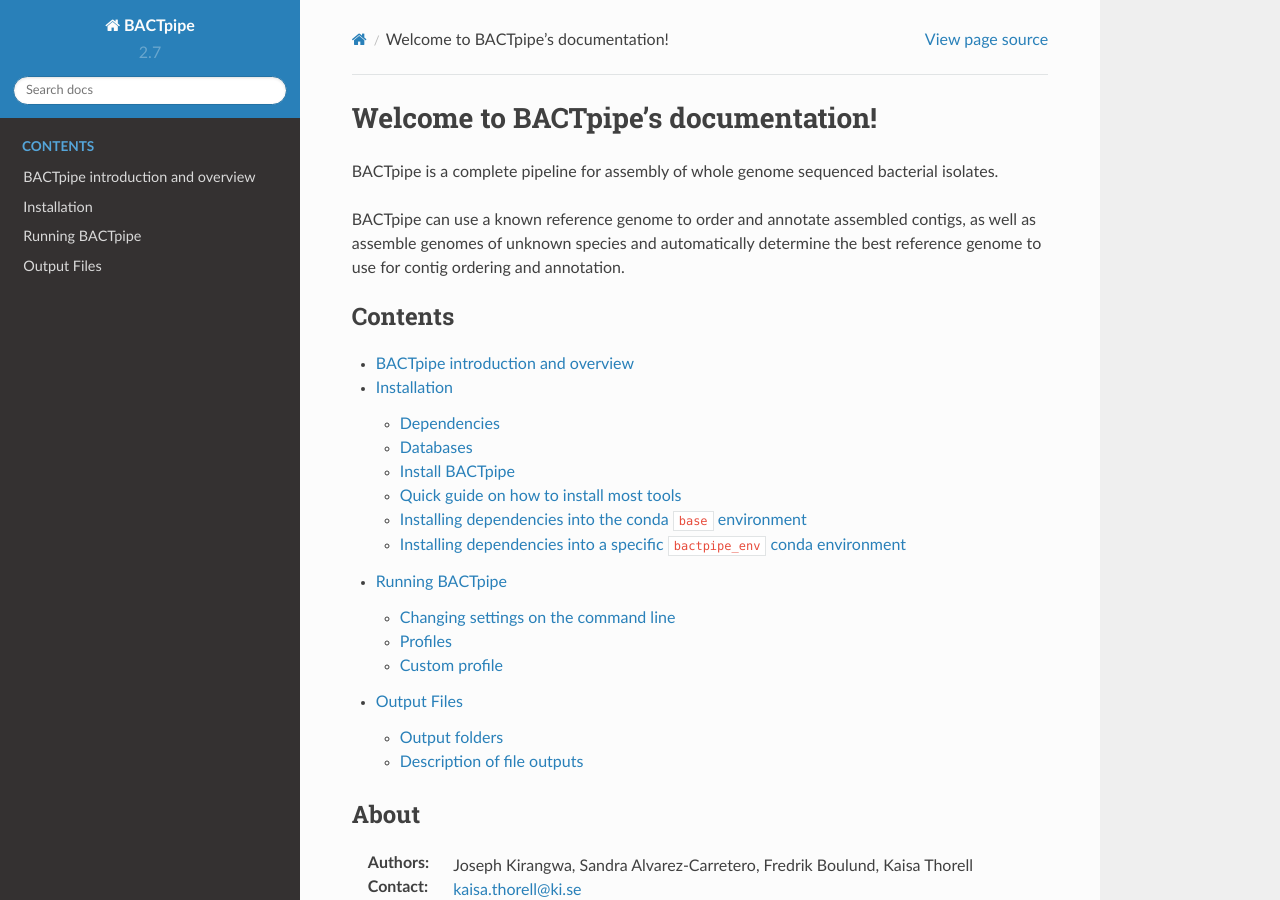
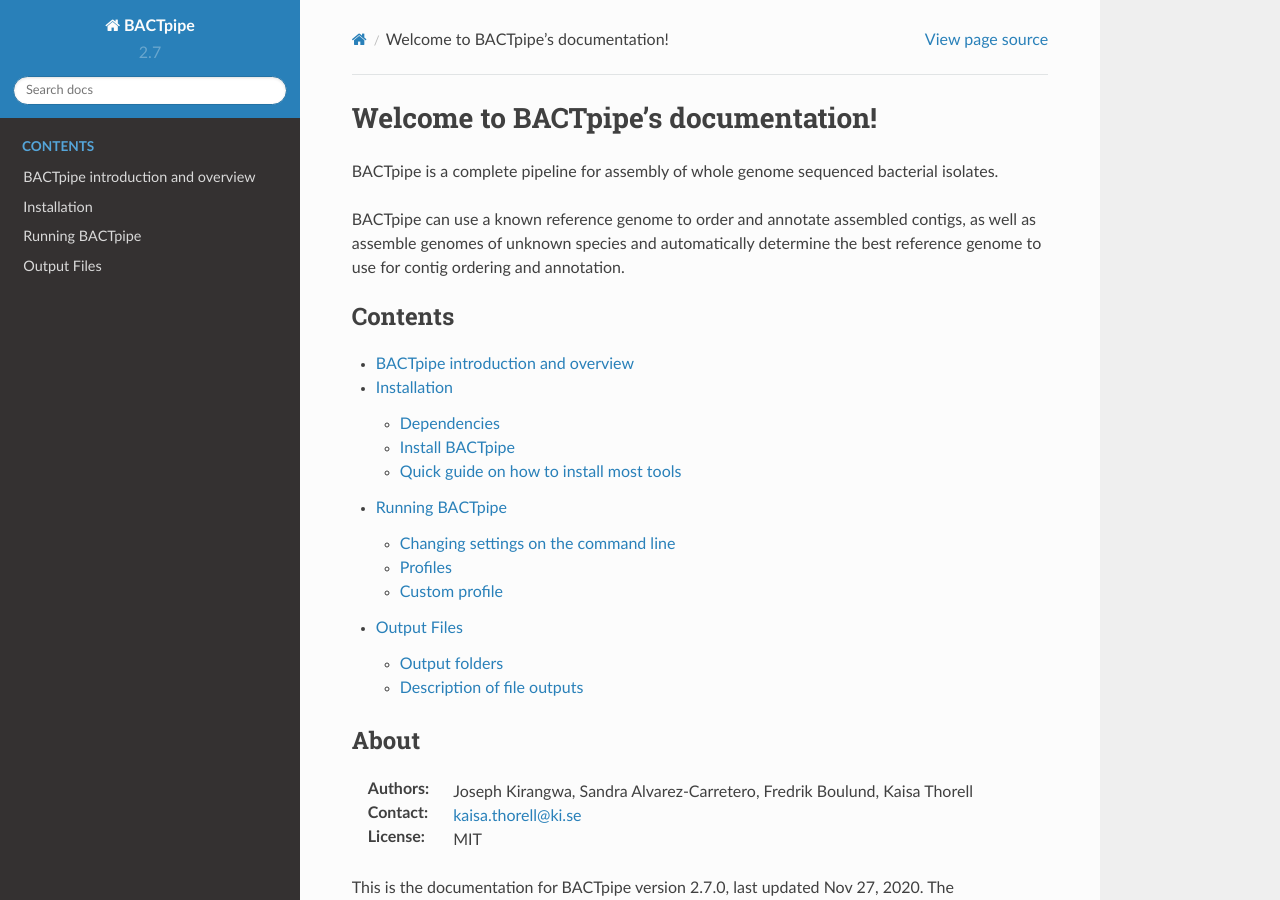
Before and after one commit to ctmrbio/BACTpipe, a Sphinx documentation site: the page built from docs/source/index.rst, in a window 1280 px wide and 900 px high. Built offline with Sphinx 7.4.7 and the Read the Docs theme 2.0.0, drawn with Linux system fonts in a browser that asks for light colours; some of the changed lines change nothing that is shown.

Commit message:
Shortened the installation procedure to require only nextflow and conda

```diff
--- a/docs/source/installation.rst
+++ b/docs/source/installation.rst
@@ -7,41 +7,18 @@
 In order to run BACTpipe, you need to have the following programs installed:
 
 - `Java v8+`_ for nextflow
-- Python 3.6 for some of the scripts in the pipeline
 - `Nextflow`_ for workflow management
-- `mash`_ for fast sequence contamination screening
-- `BBMap`_ (specifically; ``bbduk.sh``, ``reformat.sh``, ``statswrapper.sh``)
-  for quality filtering/trimming, and general format wrangling
-- `FastQC`_ for quality control
-- `Shovill`_ for sequence assembly
-- `prokka`_ for contig annotation
-- `tbl2asn2`_ for annotation format convertion
-- `signalP`_ for prediction of signal peptides features in CDS of both gram neg and gram pos bacteria
-- `MultiQC`_ for general statistics
+- _`Conda`_ for installation of workflow tools
 
 .. _Java v8+: https://www.java.com/sv/download/help/download_options.xml
 .. _Nextflow: https://www.nextflow.io/
-.. _mash: https://genomeinformatics.github.io/mash-screen/
-.. _BBmap: https://sourceforge.net/projects/bbmap/
-.. _FastQC: https://www.bioinformatics.babraham.ac.uk/projects/fastqc/
-.. _Shovill: https://github.com/tseemann/shovill
-.. _prokka: https://github.com/tseemann/prokka
-.. _tbl2asn2: https://www.ncbi.nlm.nih.gov/genbank/tbl2asn2/
-.. _signalP: http://www.cbs.dtu.dk/services/SignalP/
-.. _MultiQC: http://multiqc.info
+.. _Conda: https://docs.conda.io/en/latest/
 
-Databases
-*********
-BACTpipe requires a file with mash sketches of refseq genomes. Download it from
-here::
-
-   https://gembox.cbcb.umd.edu/mash/refseq.genomes.k21s1000.msh
 
 
 Install BACTpipe
 ****************
-After installing all the beforementioned dependencies, you need to get the BACTpipe code from
-the `Github repository`_.
+After installing all the beforementioned dependencies, BACTpipe (_`Github repository`_) will itself install the software needed for the process using conda when running the pieline.
 
 .. _Github repository: https://github.com/ctmrbio/BACTpipe/tree/master
 
@@ -50,29 +27,5 @@
 ****************************************
 
 1. Java v8+: https://anaconda.org/cyclus/java-jdk
-2. mash: https://anaconda.org/bioconda/mash
-3. MultiQC: https://anaconda.org/bioconda/multiqc
-4. Shovill: https://anaconda.org/bioconda/shovill
-5. BBMap: https://anaconda.org/bioconda/bbmap
-6. FastQC: https://anaconda.org/biobuilds/fastqc
-7. signalP: http://www.cbs.dtu.dk/cgi-bin/nph-sw_request?signalp
-8. prokka: https://github.com/tseemann/prokka#installation
-
-Installing dependencies into the conda ``base`` environment
-***********************************************************
-
-``(base)$ conda install java mash multiqc shovill bbmap fastqc``
-
-
-Installing dependencies into a specific ``bactpipe_env`` conda environment
-**************************************************************************
-
-.. code-block:: bash
-
-    $ conda create -n bactpipe_env python=3 java mash multiqc shovill bbmap fastqc
-    $ conda activate bactpipe_env
-    (bactpipe_env)$
-
-
-**N.B** ``signalP`` is not available for installation via conda, and must be
-installed manually according to instructions from the ``signalP`` authors.
+2. Nextflow: https://www.nextflow.io/docs/latest/getstarted.html#installation
+3. Conda: https://docs.conda.io/projects/conda/en/latest/user-guide/install/#
```
